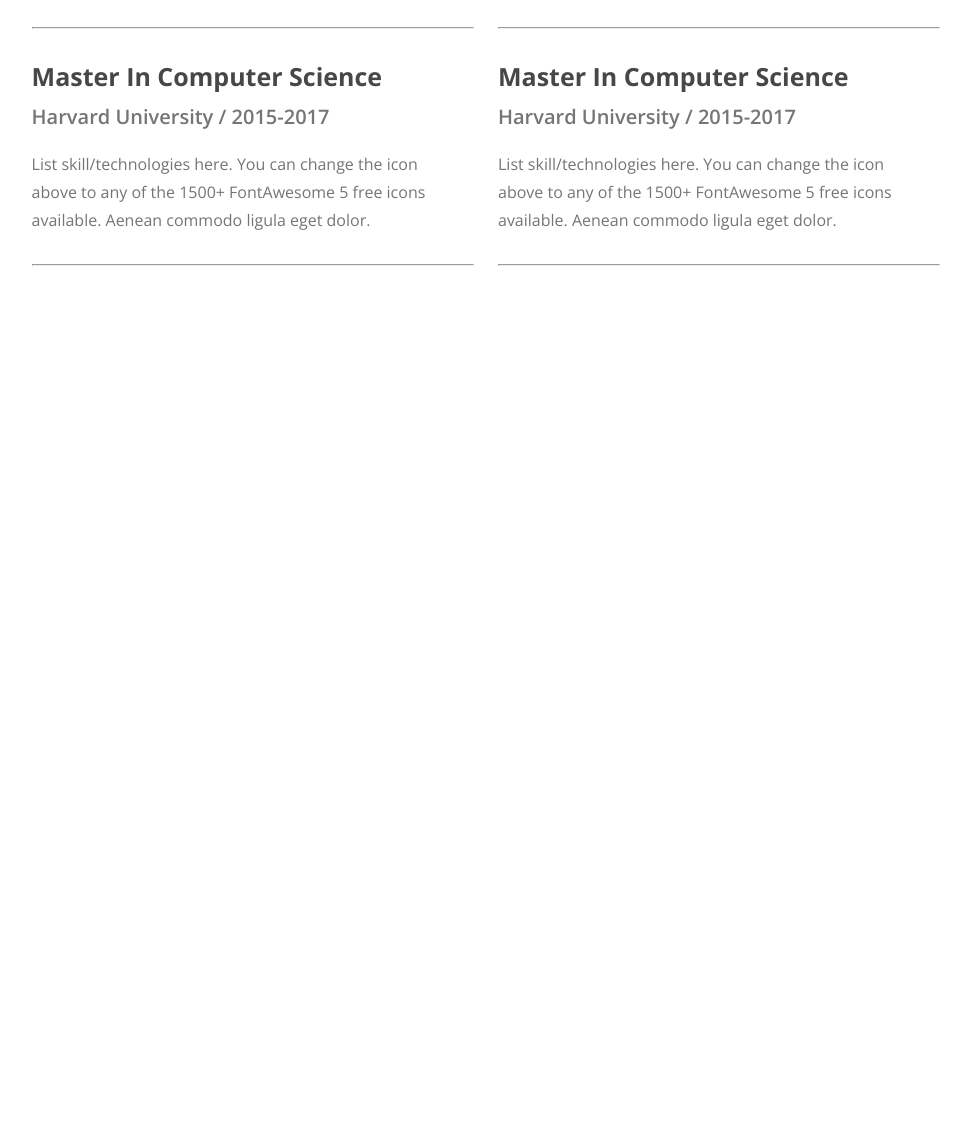
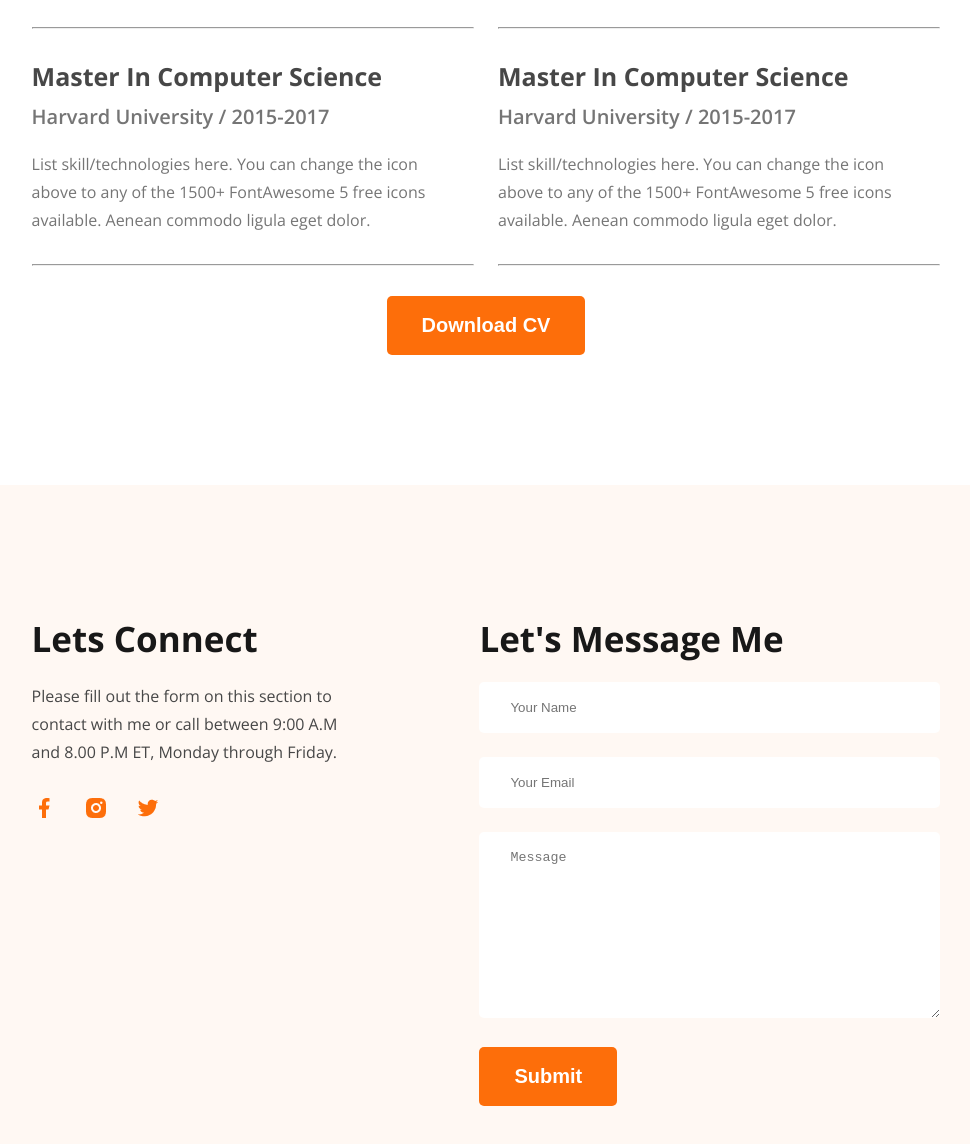
Before and after one commit to mahbub-official1/My-Portfolio, a plain HTML site: page index.html in a window 1280 px wide. Shown: the part 2990-4134 px from the top of the page, without its empty margins (154-1124 px from the left). Before the commit the page ends 3286 px from the top, so only its background shows below. Drawn offline with nearby package versions, Linux system fonts and the light colour scheme.

Commit message:
Social and contact details updated as per figma

```diff
--- a/index.html
+++ b/index.html
@@ -153,6 +153,39 @@ to any of the 1500+ FontAwesome 5 free icons available. Aenean commodo ligula eg
         </div>
 
     </div>
+   <div class="text-center">
+    <button class="btn">Download CV</button>
+   </div>
 </section>
+
+<footer>
+    <section class="footer-container">
+        <div class="social">
+            <h2>Lets Connect</h2>
+            <p>Please fill out the form on this section to contact with me or call between 9:00 A.M and 8.00 P.M ET, Monday through Friday.</p>
+           <div class="icons">
+            <a href=""><img src="images/icons/facebook.png" alt=""></a>
+            <a href=""><img src="images/icons/insta.png" alt=""></a>
+            <a href=""><img src="images/icons/twitter.png" alt=""></a>
+           </div>
+
+        </div>
+
+        <form class="form">
+            <h2>Let's Message Me</h2>
+            <div class="">
+            <input type="text" name="" id="" placeholder="Your Name">
+            </div>
+            <div class="">
+            <input type="text" name="" id="" placeholder="Your Email">
+            <div class="">
+            <textarea rows="10" name="" id="" placeholder="Message"></textarea>
+            </div>
+            <input class="btn" type="submit" value="Submit">
+        </form>
+
+    </section>
+</footer>
+
 </body>
 </html>
--- a/style/portfolio.css
+++ b/style/portfolio.css
@@ -39,6 +39,11 @@
     line-height: 30px;
     color: #757575;
 }
+
+.text-center{
+    text-align: center;
+}
+
 
 header{
     background-color: #FFF8F3;
@@ -203,3 +208,47 @@ margin-bottom: 5px;
     line-height: 28px;
     color: #757575;
 }
+
+footer{
+    margin-top: 130px;
+    background-color: #FFF8F3;
+    padding: 130px 0;
+}
+footer .footer-container{
+    width: 71%;
+    max-width: 1140px;
+    margin: 0 auto;
+    display: flex;
+    gap: 116px;
+}
+
+.footer-container h2{
+    color: #181818;
+    font-size: 35px;
+    margin-bottom:20px;
+
+}
+
+.footer-container .social{
+max-width: 562px;
+}
+.footer-container p{
+    color: #474747;
+    line-height: 28px;
+    font-size: 16px;
+    margin-bottom: 30px;
+}
+
+.footer-container .icons a{
+    margin-right: 24px;
+}
+
+.footer-container form input[type="text"], .footer-container form textarea {
+    width: 461px;
+padding: 18px 31px;
+margin-bottom:24px;
+border: none;
+border-radius: 5px;
+color: #757575;
+
+}
```
